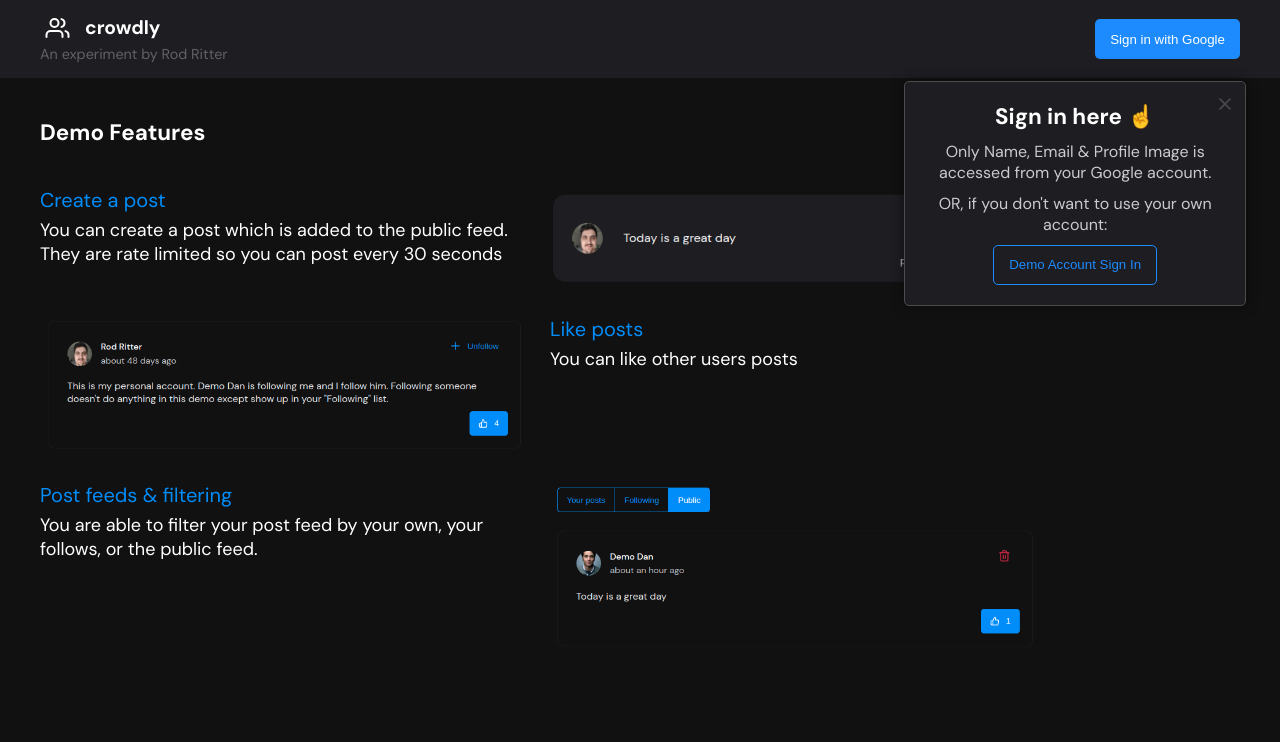
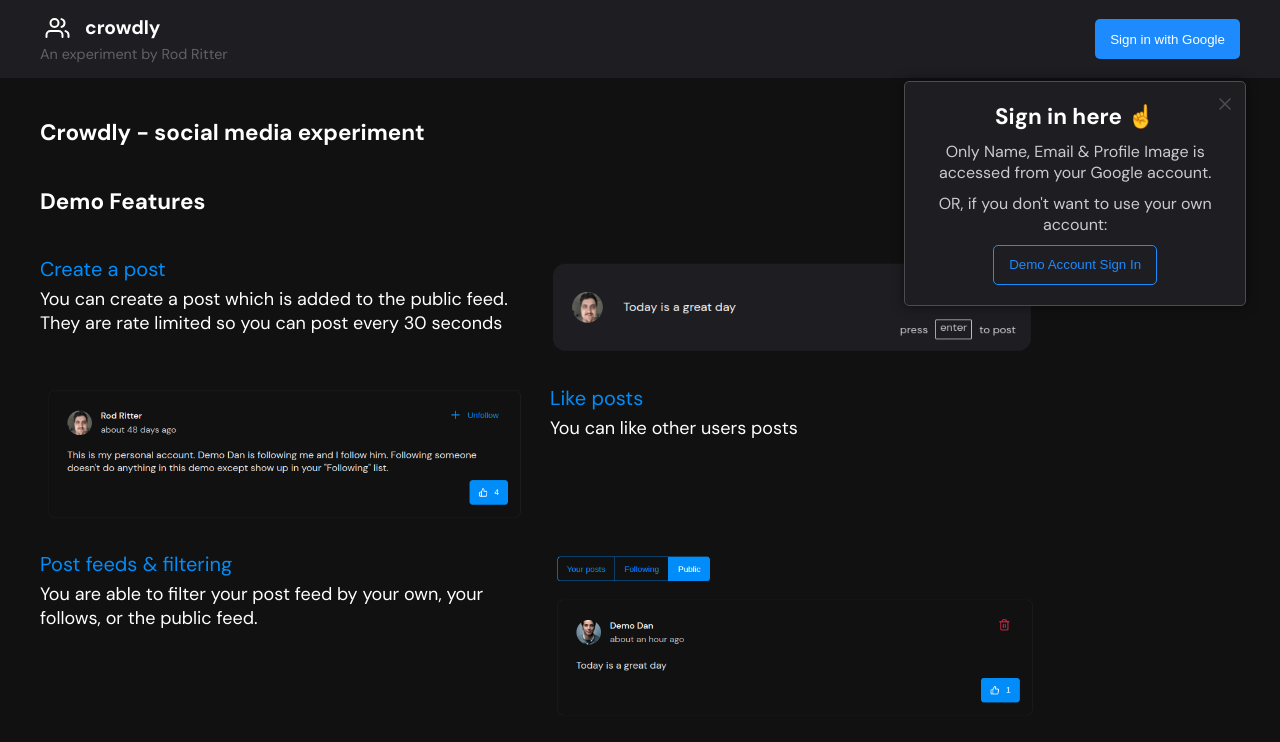
Before and after one commit to RodRitter/social-media-concept, a Next.js app: page / in a window 1280 px wide. Shown: the top 742 px of the page. Built offline with nearby package versions, Linux system fonts and the light colour scheme; no server answers.

Commit message:
feat: landing page

```diff
--- a/pages/index.js
+++ b/pages/index.js
@@ -72,6 +72,7 @@ const Feed = ({ className }) => {
         <FeedWrapper theme={theme} className={className}>
             <Header session={false} authenticating={status === "loading"} />
             <InnerWrapper theme={theme}>
+                <h1>Crowdly - social media experiment</h1>
                 <h1>Demo Features</h1>
                 <FeatureRow>
                     <FeatureText>
```
